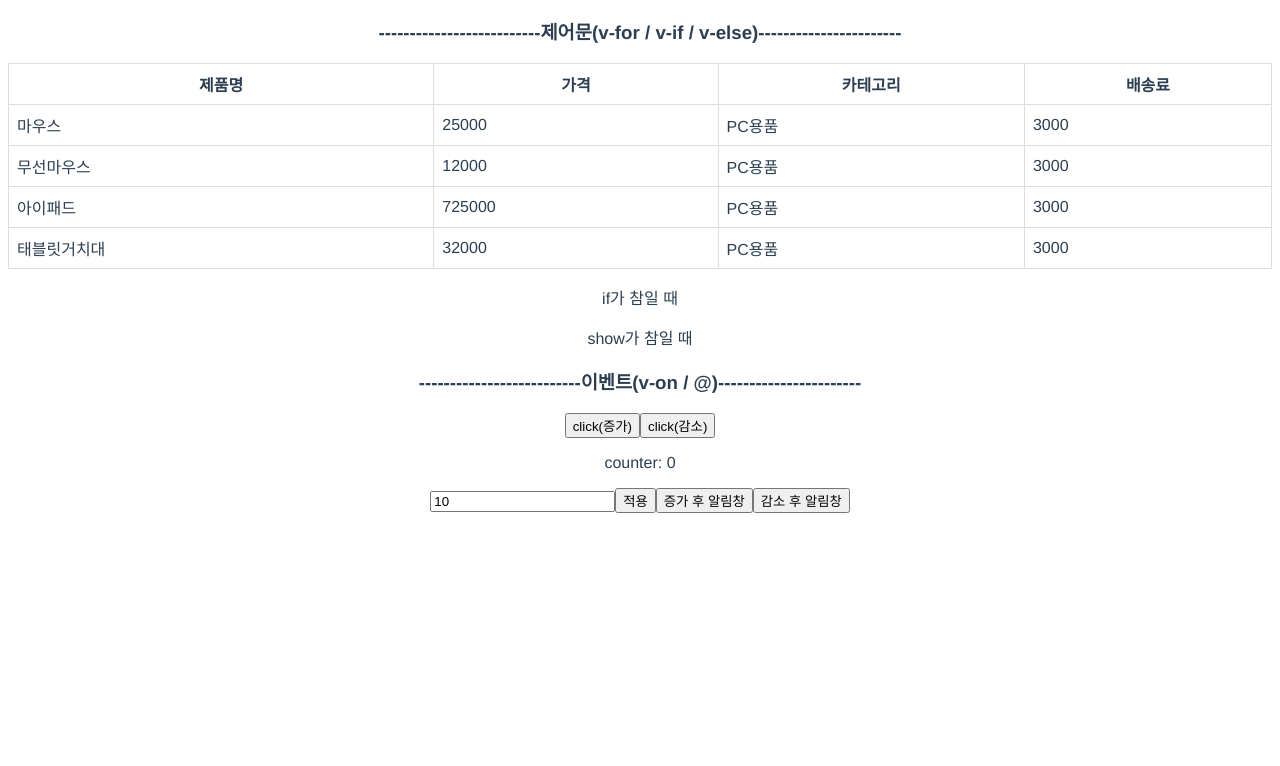
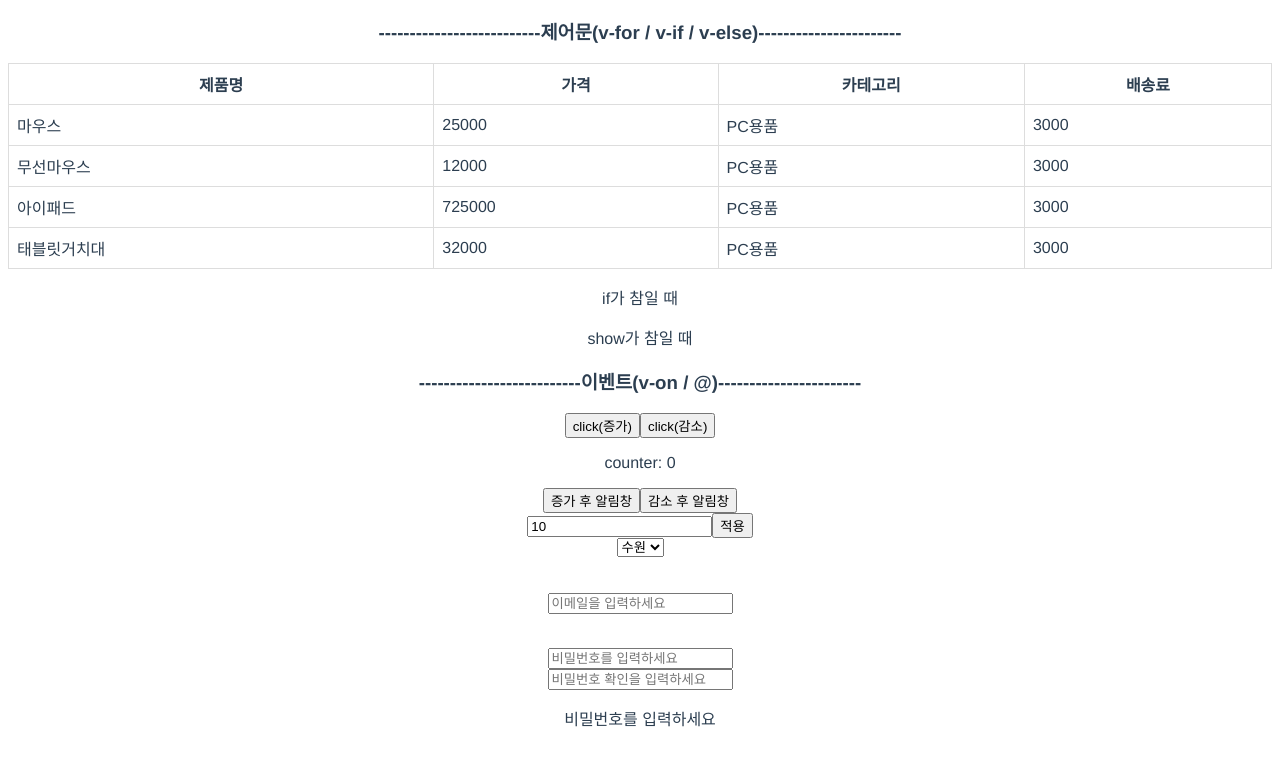
Before and after one commit to cozyiscat/YS_VUE_PROJECT, a Vue app: page /basic in a window 1280 px wide. Shown: the part 1350-2116 px from the top of the page. Before the commit the page ends 1979 px from the top, so only its background shows below. Built offline with nearby package versions, Linux system fonts and the light colour scheme.

Commit message:
에러메세지 만들기

```diff
--- a/src/views/BasicView.vue
+++ b/src/views/BasicView.vue
@@ -92,13 +92,33 @@
         <button v-on:click="increaseCounter">click(증가)</button>
         <button @:click="decreaseCounter">click(감소)</button>
         <p>counter: {{counter}}</p>
+        <button @:click="increaseCounter(),showMsg()">증가 후 알림창</button>
+        <button @:click="decreaseCounter(),showMsg()">감소 후 알림창</button>
+        <br>
         <input type="number" v-model="countValue">
         <button @:click="applyCounter">적용</button>
+    </div>
+    <div>
+        <select v-model="cityValue" @change="changeCity">
+            <option value="서울">서울</option>
+            <option value="부산">부산</option>
+            <option value="대구">대구</option>
+            <option value="수원">수원</option>
 
-        <button @:click="increaseCounter(),showMsg()">증가 후 알림창</button>
-        <button @:click="decreaseCounter(),showMsg()">감소 후 알림창</button>
+        </select>
     </div>
-
+    <br><br>
+    <div>
+        <input type="text" v-model="emailValue" @input="changeEnail" placeholder="이메일을 입력하세요">
+        <p>{{emailValue}}</p>
+        <p v-if="errEmail">{{errEmail}}</p>
+    </div>
+    <br>
+    <div>
+        <input type="text" v-model="pwdValue1" @input="changePwd1" placeholder="비밀번호를 입력하세요"><br>
+        <input type="text" v-model="pwdValue2" @input="changePwd1" placeholder="비밀번호 확인을 입력하세요"><br>
+        <p v-if="errPwd">{{errPwd}}</p>
+    </div>
   <br><br><br><br><br><br>
 </template>
 
@@ -140,6 +160,12 @@ export default {
       ],
     counter:0,
     countValue:10,
+    cityValue:'수원',
+    emailValue:'',
+    errEmail:'',
+    pwdValue1:'',
+    pwdValue2:'',
+    errPwd:'비밀번호를 입력하세요',
     };
   },
   setup() {
@@ -167,6 +193,30 @@ export default {
     showMsg(){
         alert('현재값 :'+this.counter);
     },
+    changeCity(){
+        alert('선택하신 도시는 '+this.cityValue)
+    },
+    changeEnail(){
+      const emailPattern = /^[^\s@]+@[^\s@]+\.[^\s@]+$/;
+        if( this.emailValue === '' || emailPattern.test(this.emailValue)){
+            this.errEmail='';
+            console.log('ok'+this.emailValue)
+        }else{
+            this.errEmail='email 형식에 어긋납니다';
+            console.log('err'+this.emailValue)
+        }
+    },
+    changePwd1(){
+        if(this.pwdValue1===''){
+            this.errPwd='비밀번호를 입력하세요';
+        }else if(this.pwdValue2===''){
+            this.errPwd='비밀번호 확인을 입력하세요';
+        }else if(this.pwdValue1 === this.pwdValue2){
+            this.errPwd='비밀번호가 일치합니다.'
+        }else{
+            this.errPwd='비밀번호가 일치하지 않습니다.';
+        }
+    },
   }
 };
 </script>
```
Also changed, not shown: 13 other files (tests, documents, lock files or other folders).
